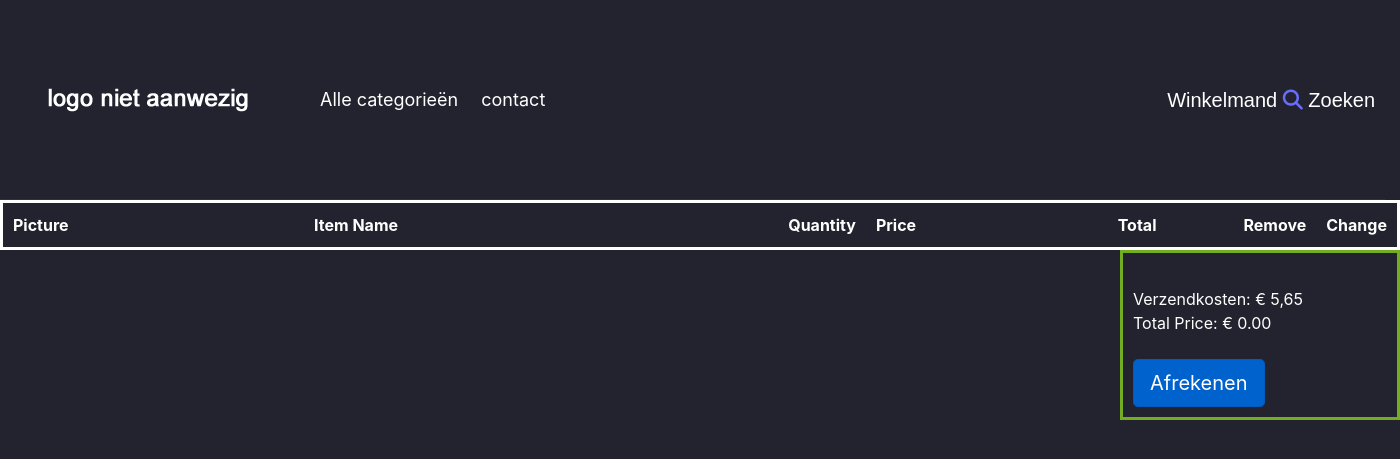
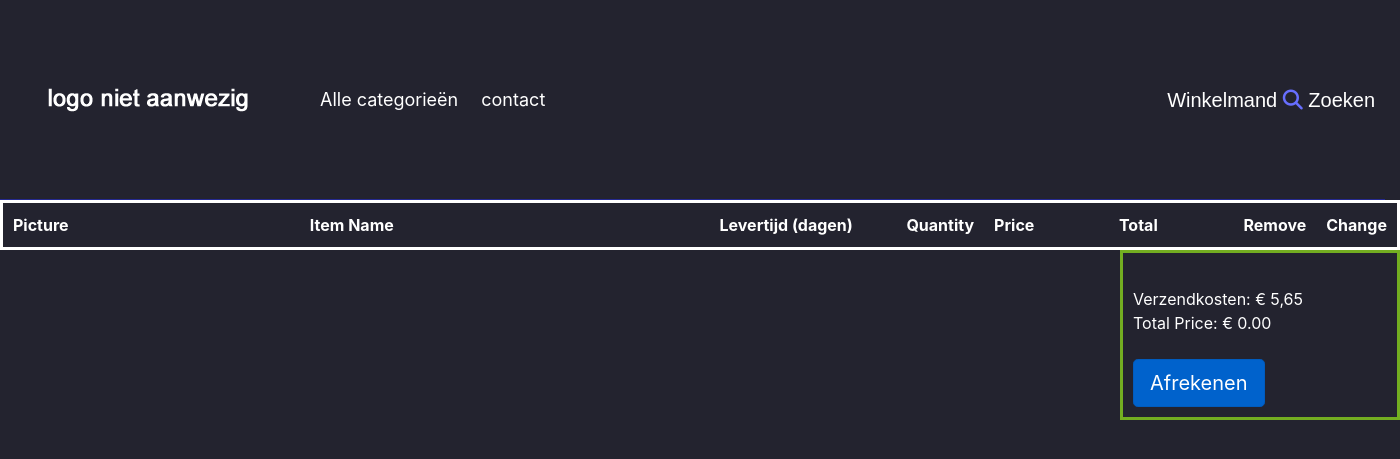
Before and after one commit to Hazent/NerdyGadgets, a PHP site: page /winkelmand.php in a window 1400 px wide. Shown: the top 459 px of the page. Run offline with PHP 8.4, Linux system fonts and the light colour scheme; data that the repository does not hold is empty; some libraries are stand-ins or nearby versions; some web fonts are replaced.

Commit message:
added delivery time in shopping cart

```diff
--- a/nerdygadgets/winkelmand.php
+++ b/nerdygadgets/winkelmand.php
@@ -25,9 +25,10 @@ if (isset($_GET["submit"])) {
     <table class="BorderWinkelmand">
         <tr>
             <th width="25%">Picture</th>
-            <th width="40%">Item Name</th>
+            <th width="35%">Item Name</th>
+            <th width="15%">Levertijd (dagen)</th>
             <th width="5%">Quantity</th>
-            <th width="20%">Price</th>
+            <th width="10%">Price</th>
             <th width="20%">Total</th>
             <th width="10%">Remove</th>
             <th width="10%">Change</th>
@@ -40,6 +41,7 @@ if (isset($_GET["submit"])) {
                 <tr>
                     <td>Picture</td>
                     <td><?php echo $values["item_name"]; ?></td>
+                    <td><?php echo rand(1,7) ?></td>
                     <td><?php echo $values["item_count"]; ?></td>
                     <td>€ <?php echo number_format($values["item_price"], 2); ?></td>
                     <td>€ <?php echo number_format($values["item_price"] * $values["item_count"], 2); ?></td>
```
